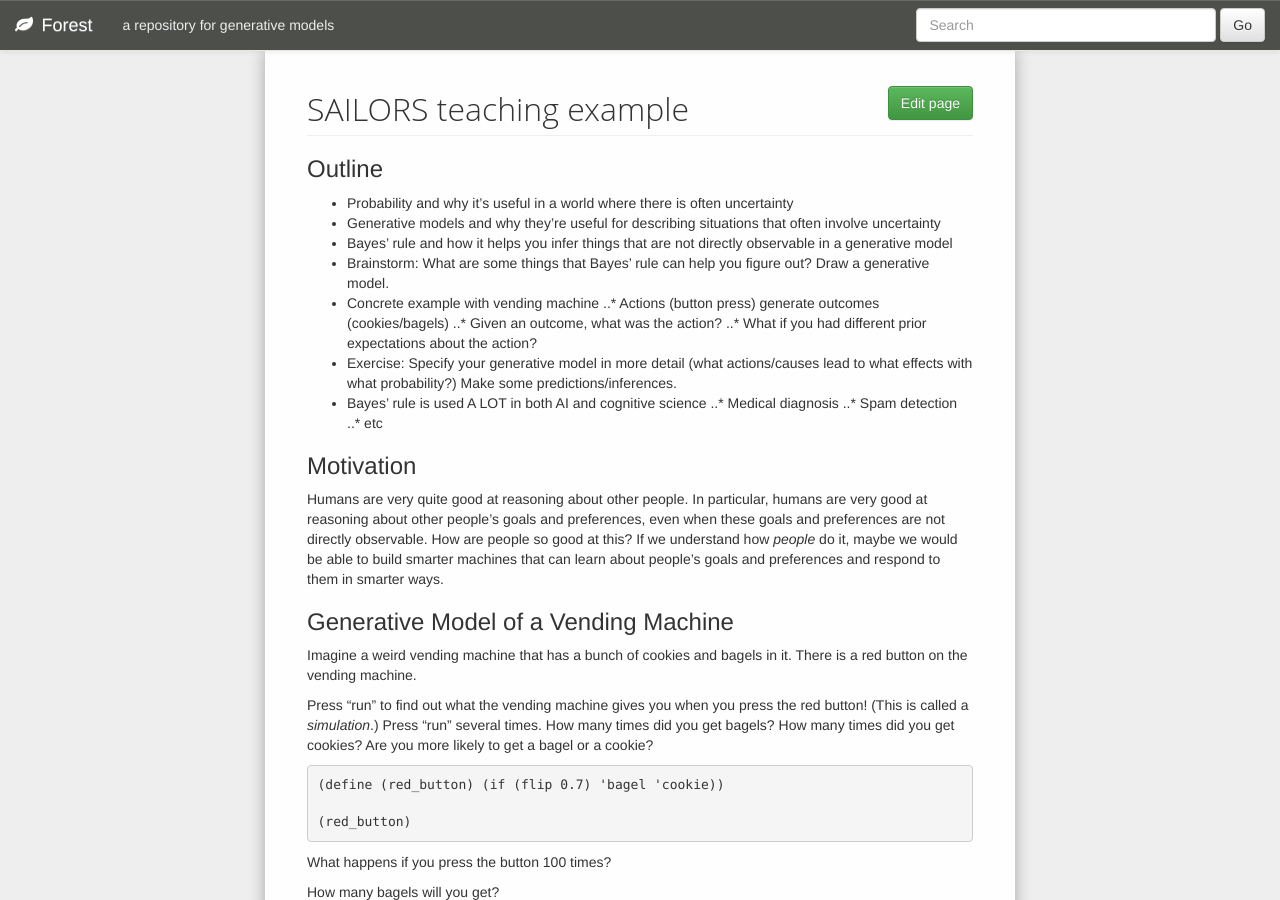
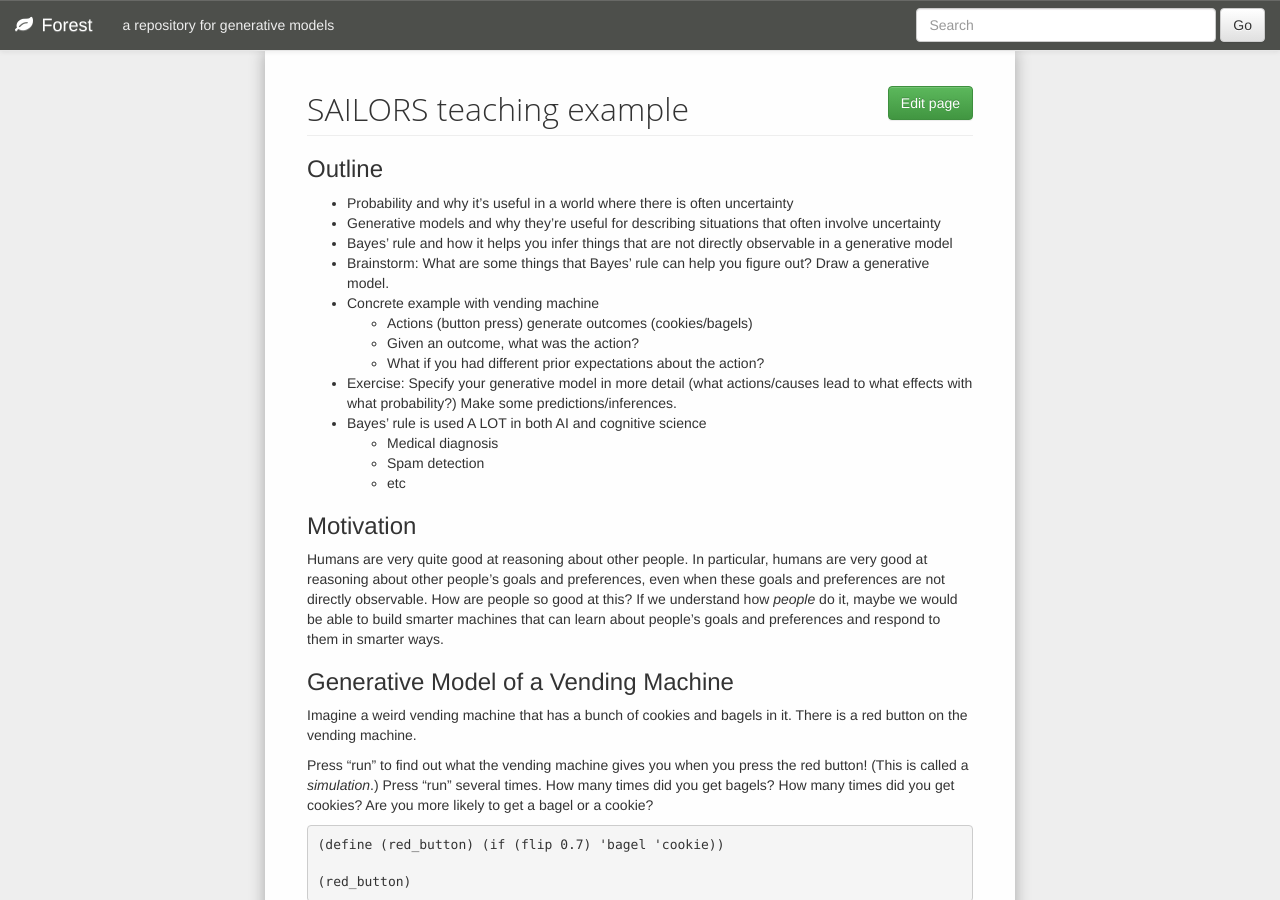
Before and after one commit to forestdb/forestdb.org, a Jekyll site: the page built from models/sailors.md, in a window 1280 px wide and 900 px high. Built offline with Jekyll 4.4.1, drawn with Linux system fonts in a browser that asks for light colours; nearby versions of some CDN libraries; a script that is not in the unit is left out.

Commit message:
formatting

```diff
--- a/models/sailors.md
+++ b/models/sailors.md
@@ -8,14 +8,14 @@ title: SAILORS teaching example
 - Bayes' rule and how it helps you infer things that are not directly observable in a generative model
 - Brainstorm: What are some things that Bayes' rule can help you figure out? Draw a generative model.
 - Concrete example with vending machine
-..* Actions (button press) generate outcomes (cookies/bagels)
-..* Given an outcome, what was the action?
-..* What if you had different prior expectations about the action?
+  * Actions (button press) generate outcomes (cookies/bagels)
+  * Given an outcome, what was the action?
+  * What if you had different prior expectations about the action?
 - Exercise: Specify your generative model in more detail (what actions/causes lead to what effects with what probability?) Make some predictions/inferences.
 - Bayes' rule is used A LOT in both AI and cognitive science
-..* Medical diagnosis
-..* Spam detection
-..* etc
+  * Medical diagnosis
+  * Spam detection
+  * etc
 
 ### Motivation
 
```
